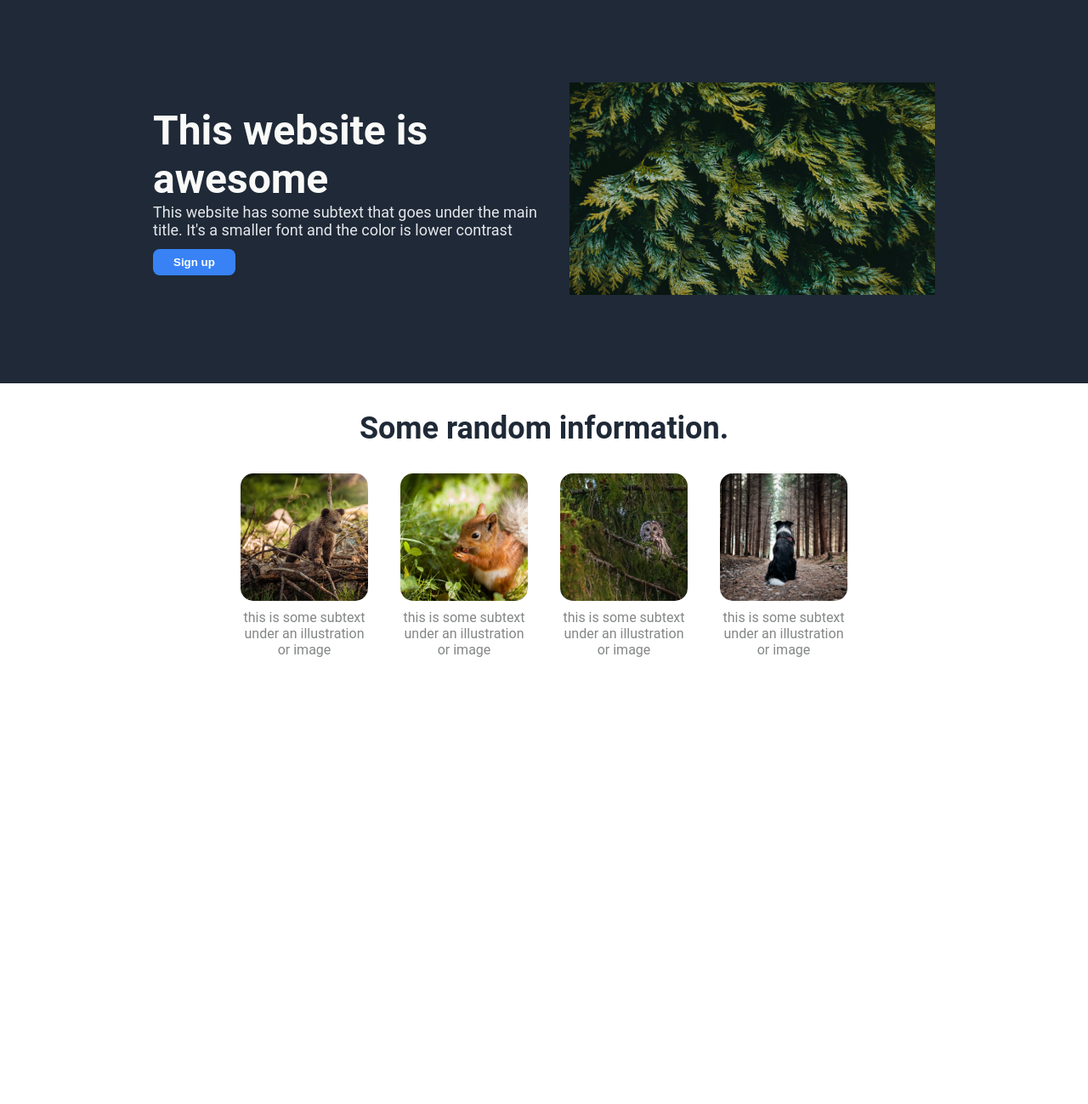
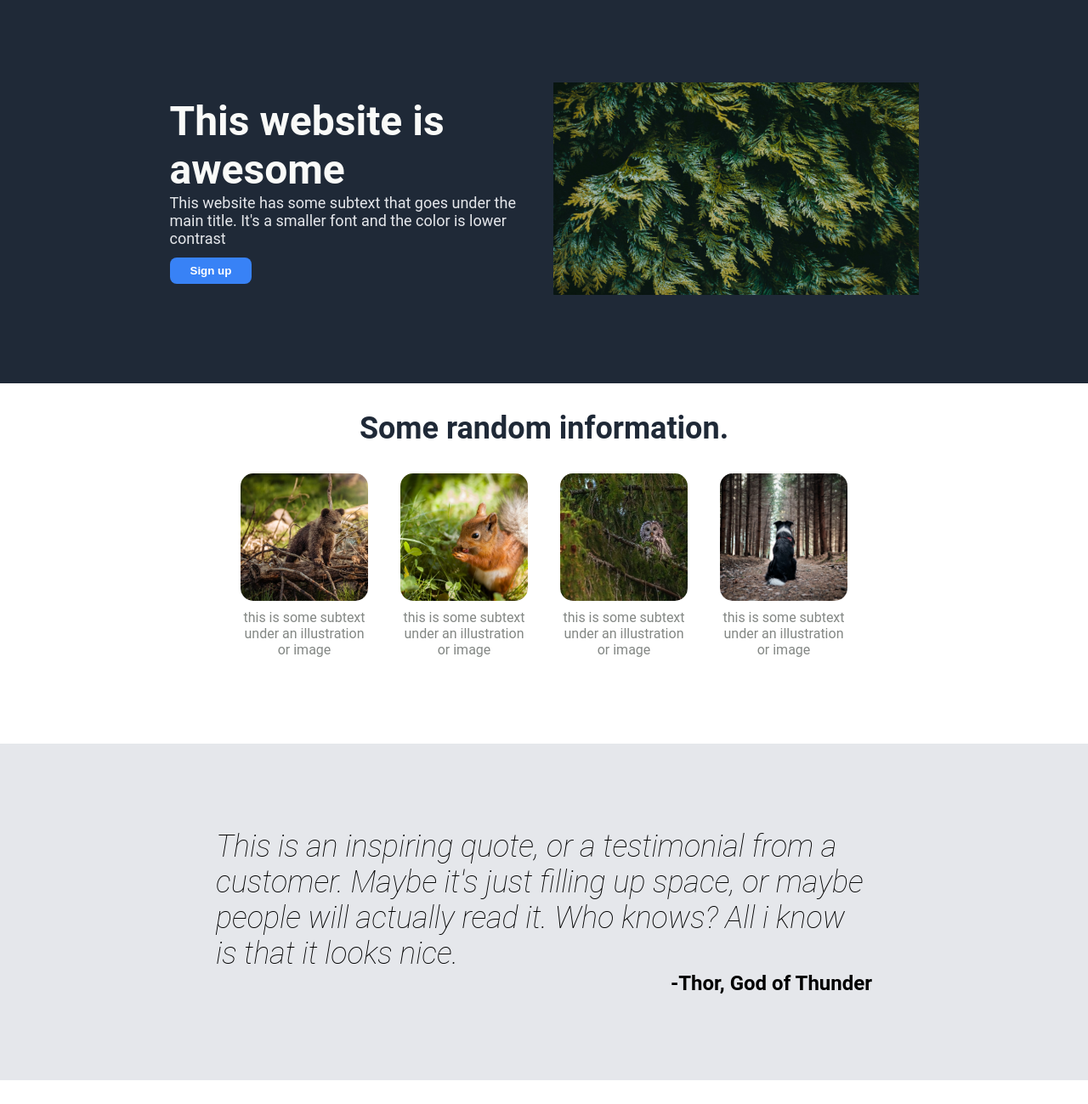
Before and after one commit to angel-472/odin-landing-page, a plain HTML site: page index.html in a window 1280 px wide. Shown: the part 63-1362 px from the top of the page at 85% size. After the commit the page ends 1334 px from the top, so only its background shows below. Drawn offline with Linux system fonts and the light colour scheme.

Commit message:
Create section-3 and fix some issues with layout
I fixed some issues that came when zooming out so simulating larger screens, this was fixed by taking the content boxes and giving them a max-width and  a auto margin so that they don't go past that width (text will stay wrapped in its same size box for example) and the auto margin makes it stay in position no matter how much zoom in or out

```diff
--- a/index.html
+++ b/index.html
@@ -29,7 +29,7 @@
     </div>
     <div class="section-2">
       <div class ="content">
-        <h1>Some random information.</h1>
+        <h2>Some random information.</h2>
         <div class="imgs">
           <div class="animal">
             <img src="img/img1.jpg" alt="a bear">
@@ -51,6 +51,10 @@
       </div>
     </div>
     <div class="section-3">
+      <div class="content">
+        <p class="quote">This is an inspiring quote, or a testimonial from a customer. Maybe it's just filling up space, or maybe people will actually read it. Who knows? All i know is that it looks nice.</p>
+        <p class="author">-Thor, God of Thunder</p>
+      </div>
     </div>
   </body>
 </html>
--- a/style.css
+++ b/style.css
@@ -1,11 +1,9 @@
 body {
-  display: flex;
-  flex-direction: column;
-  margin: 0;
+  margin: auto;
   font-family: roboto;
 }
 
-h1 {
+h1, h2 {
   margin: 0;
 }
 
@@ -30,6 +28,7 @@ p {
   display: flex;
   padding: 16px 0px;
   width: 100%;
+  justify-content: flex-end;
   align-items: center;
 }
 .header .logo{
@@ -51,9 +50,12 @@ p {
 .head .content {
   display: flex;
   align-items: center;
+  justify-content: center;
   padding: 100px 0px;
   width: 100%;
   gap: 24px;
+  max-width: 881px;
+  margin: auto;
 }
 
 .head .content .text h1 {
@@ -92,7 +94,7 @@ p {
   padding: 32px;
 }
 
-.section-2 h1 {
+.section-2 h2 {
   font-size: 36px;
   font-weight: bolder;
   color: #1f2937;
@@ -106,13 +108,6 @@ p {
   justify-content: center;
 }
 
-.section-2 .imgs img {
-  object-fit: cover;
-  width: 150px;
-  height: 150px;
-  border-radius: 15px;
-}
-
 .section-2 .imgs .animal {
   display: flex;
   max-width: 150px;
@@ -123,6 +118,13 @@ p {
   color: #838784;
 }
 
+.section-2 .imgs img {
+  object-fit: cover;
+  width: 150px;
+  height: 150px;
+  border-radius: 15px;
+}
+
 .section-2 .imgs p {
   margin-top: 10px;
 }
@@ -131,6 +133,26 @@ p {
 .section-3 {
   display: flex;
   justify-content: center;
-  height: 360px;
-  padding: 32px;
+  flex-direction: column;
+  align-items: center;
+  background-color: #e5e7eb;
+  padding: 100px 0px;
 }
+
+.section-3 .content {
+  padding: 0px 235px;
+  max-width: 772px;
+  margin: auto;
+}
+
+.section-3 .quote {
+  font-size: 36px;
+  font-weight: 100;
+  font-style: italic;
+}
+
+.section-3 .author {
+  text-align: right;
+  font-weight: bold;
+  font-size: 24px;
+}
```
